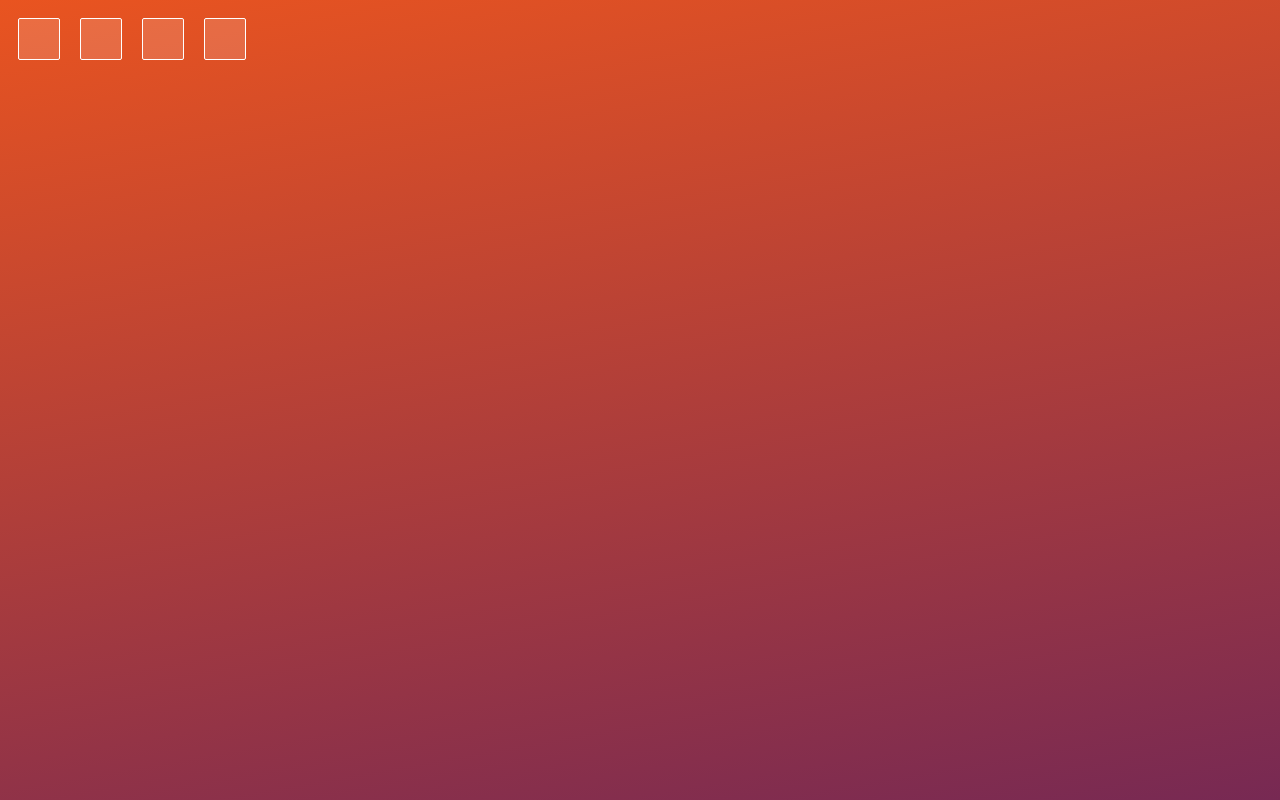
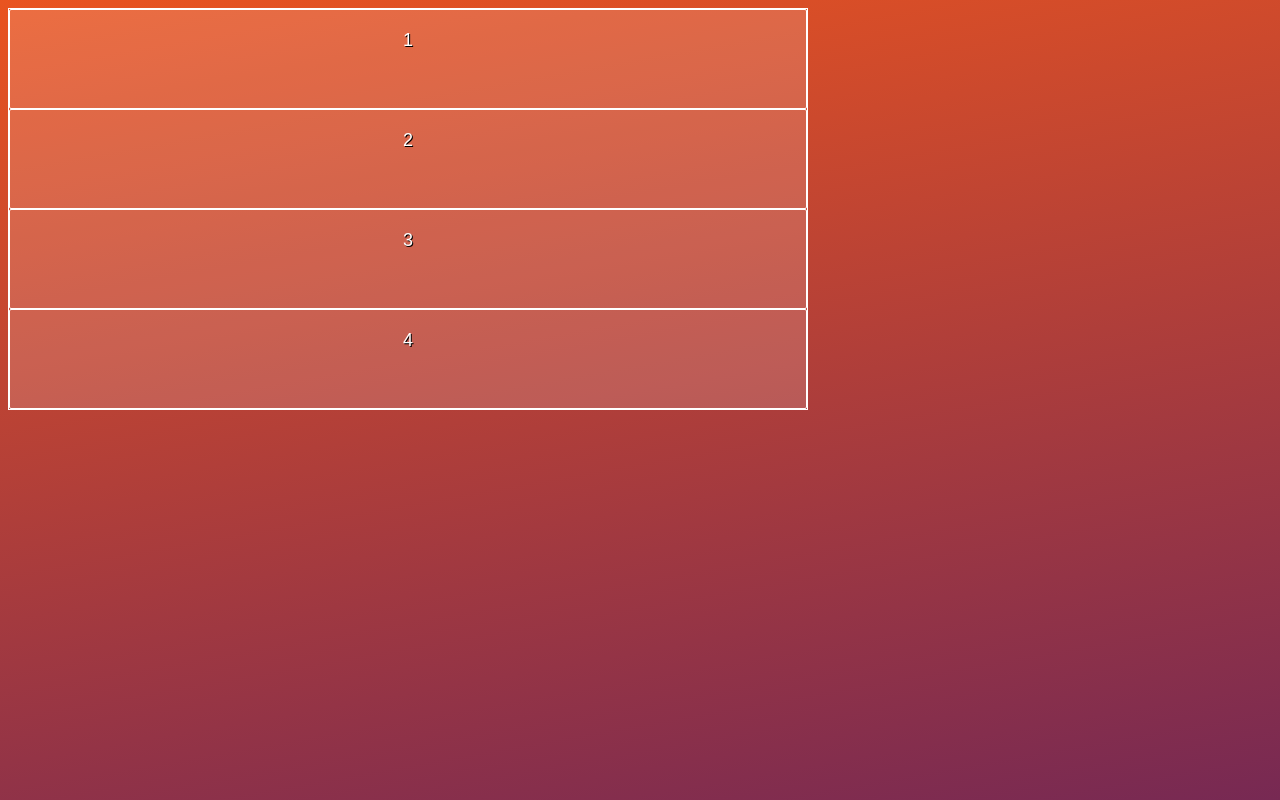
Before and after one commit to dannyevega/flexbox-and-grid, a plain HTML site: page practice/index.html in a window 1280 px wide. Drawn offline with Linux system fonts and the light colour scheme.

Commit message:
added notes and examples for flexbox

```diff
--- a/practice/css/main.css
+++ b/practice/css/main.css
@@ -1,4 +1,16 @@
 /* Your code goes here */
 .container {
   display: flex;
+  flex-direction: column;
+  border: 1px solid #FFF;
+  width: 800px;
 }
+
+.container div {
+  flex-basis: 100px;
+  margin: 0;
+}
+
+.container div:nth-child(2) {
+  flex-shrink: 2;
+}
--- a/practice/index.html
+++ b/practice/index.html
@@ -8,10 +8,10 @@
   </head>
   <body>
     <section class="container">
-      <div></div>
-      <div></div>
-      <div></div>
-      <div></div>
+      <div>1</div>
+      <div>2</div>
+      <div>3</div>
+      <div>4</div>
     </section>
   </body>
 </html>
```
Also changed, not shown: notes.txt.
